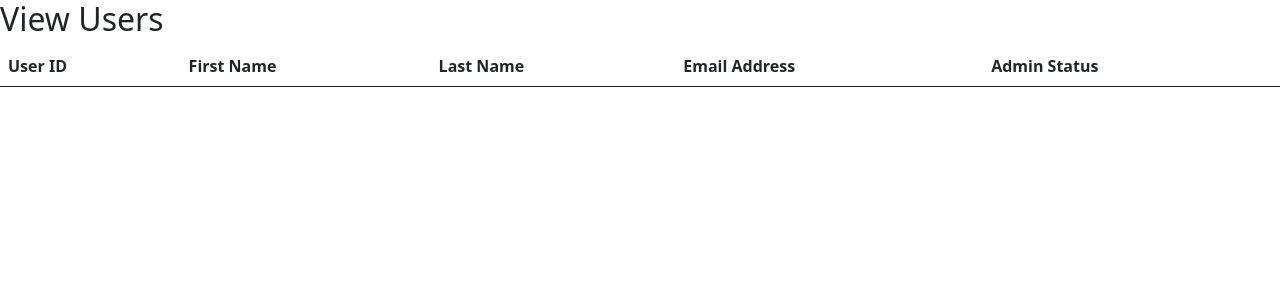
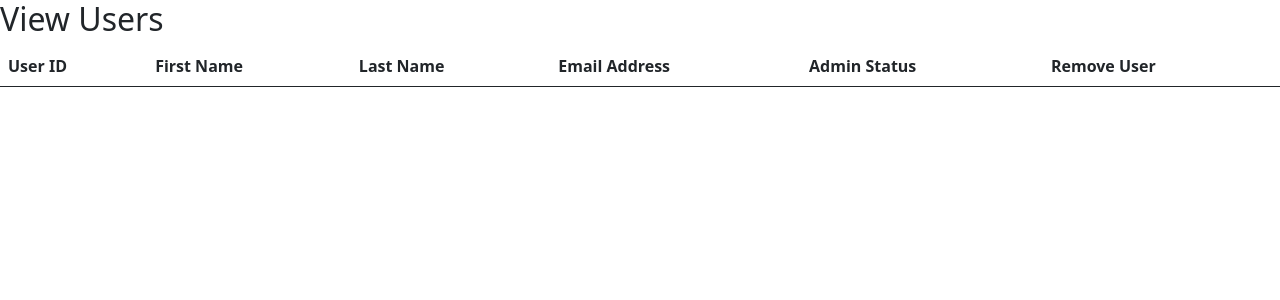
Before and after one commit to chjudge/COMP-442-Project, a Flask app: template Templates/admin.html in a window 1280 px wide. Shown: the top 300 px of the page. Run offline with Flask 2, Linux system fonts and the light colour scheme; the template is opened without the code that fills it, so the values that code supplies are empty; parts of the project's set-up code (start-up, migrations or seed data) failed here and were passed over.

Commit message:
Admins can remove users accounts

```diff
--- a/App.py
+++ b/App.py
@@ -168,13 +168,13 @@ def get_profile():
 @login_required
 def post_profile():
     bio = request.form.get('bio')
-    if bio != None:
+    if bio is not None:
         user_profile = UserProfile.query.filter_by(user_id=current_user.get_id()).first()
         user_profile.bio = bio
         db.session.commit()
     return redirect(url_for('get_profile'))
 
-@app.get('/admin')
+@app.get('/admin/')
 @login_required
 def get_admin_page():
     if User.query.filter_by(id=current_user.get_id()).first().admin:
@@ -183,3 +183,18 @@ def get_admin_page():
         return render_template('admin.html', user=current_user, users=users, profiles=profiles)
     else:
         return redirect(url_for('index'))
+
+@app.post('/admin/')
+@login_required
+def post_admin_page():
+    if User.query.filter_by(id=current_user.get_id()).first().admin:
+        user_id = request.form.get('remove_user')
+        if user_id is not None:
+            user = User.query.filter_by(id=user_id).first()
+            if user is not None:
+                db.session.delete(UserProfile.query.filter_by(user_id=user_id).first())
+                db.session.delete(user)
+                db.session.commit()
+        return redirect(url_for('get_admin_page'))
+    else:
+        return redirect(url_for('index'))
--- a/Templates/admin.html
+++ b/Templates/admin.html
@@ -24,6 +24,7 @@
         <th>Last Name</th>
         <th>Email Address</th>
         <th>Admin Status</th>
+        <th>Remove User</th>
       </tr>
     </thead>
     <tbody>
@@ -37,6 +38,11 @@
           Admin
           {% endif %}
         </td>
+        <td>
+          <form action="#" method="post">
+            <button value={{user.id}} name="remove_user" type="submit" class="btn btn-primary">Remove</button>
+        </td>
+        </form>
       </tr>
       {% endfor %}
     </tbody>
--- a/Templates/register.html
+++ b/Templates/register.html
@@ -26,7 +26,7 @@
       {% endfor %}
     </div>
   </header>
-  <main class=container>
+  <main class=container-md>
     <h3>Create your account</h3>
     <hr>
 
```
Also changed, not shown: Templates/index.html (+17 -6 lines).
